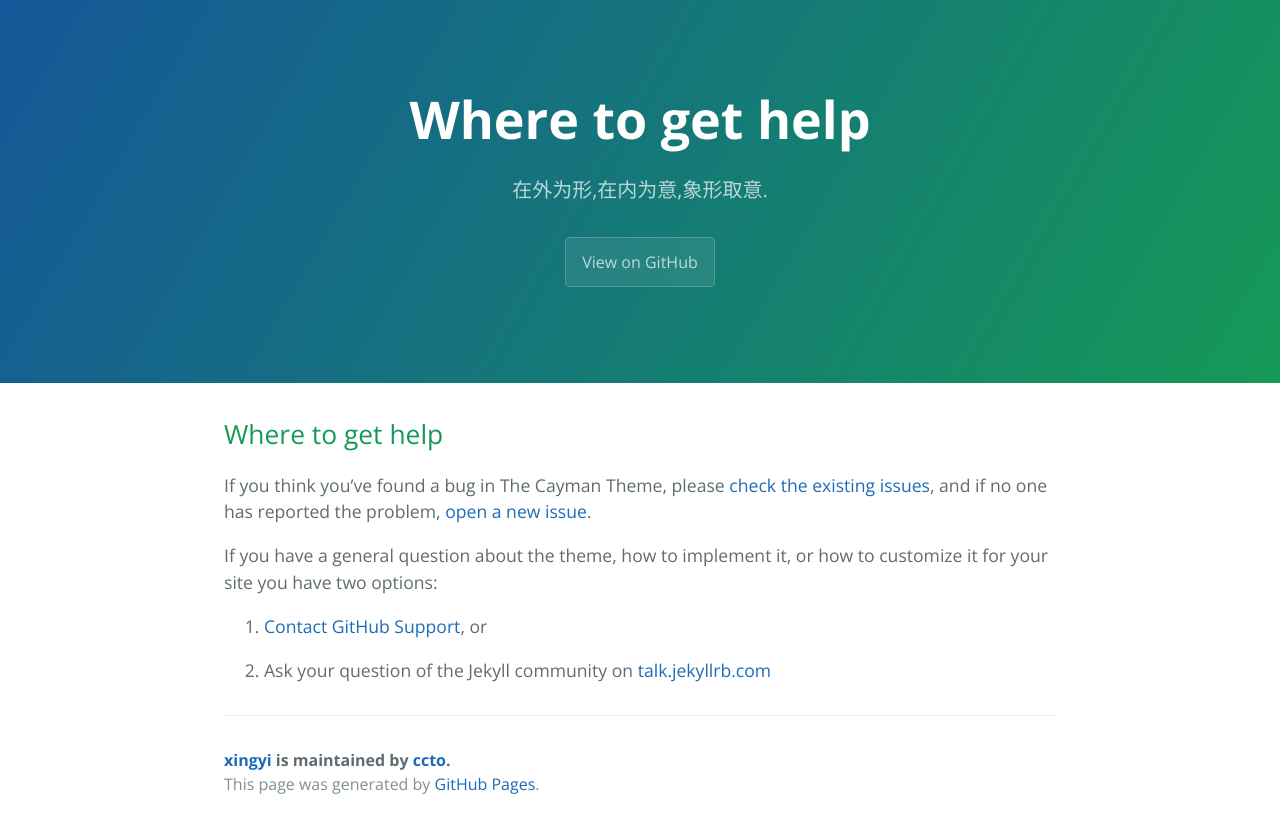
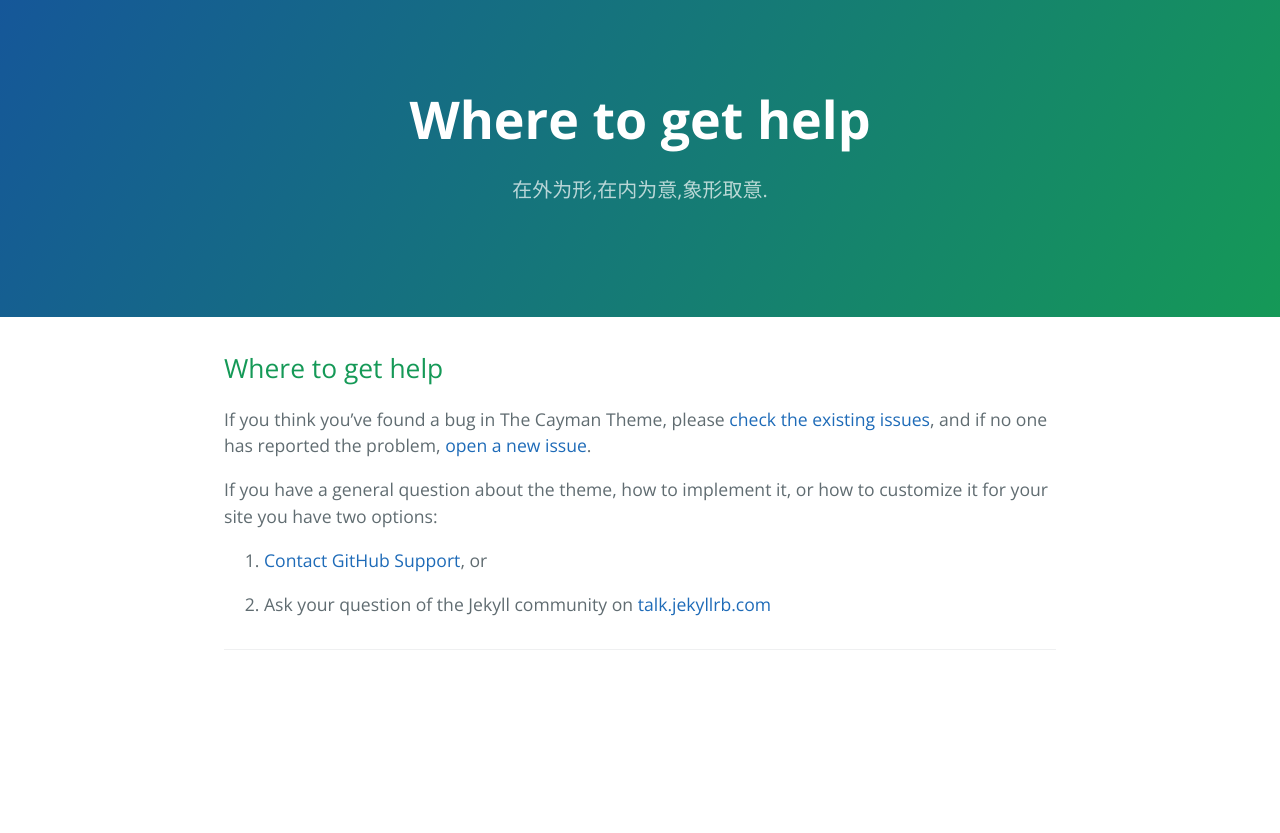
Before and after one commit to ccto/xingyi, a Jekyll site: the page built from docs/SUPPORT.md, in a window 1280 px wide. Shown: the top 833 px of the page. Built offline with Jekyll 4.4.1, drawn with Linux system fonts in a browser that asks for light colours; our own code applies the rules of GitHub Pages for plain Markdown files.

Commit message:
首页展示细节调整

```diff
--- a/_layouts/default.html
+++ b/_layouts/default.html
@@ -25,9 +25,9 @@
     <header class="page-header" role="banner">
       <h1 class="project-name">{{ page.title | default: site.title | default: site.github.repository_name }}</h1>
       <h2 class="project-tagline">{{ page.description | default: site.description | default: site.github.project_tagline }}</h2>
-      {% if site.github.is_project_page %}
+      <!-- {% if site.github.is_project_page %}
         <a href="{{ site.github.repository_url }}" class="btn">View on GitHub</a>
-      {% endif %}
+      {% endif %} -->
       {% if site.show_downloads %}
         <a href="{{ site.github.zip_url }}" class="btn">Download .zip</a>
         <a href="{{ site.github.tar_url }}" class="btn">Download .tar.gz</a>
@@ -38,10 +38,10 @@
       {{ content }}
 
       <footer class="site-footer">
-        {% if site.github.is_project_page %}
+        <!-- {% if site.github.is_project_page %}
           <span class="site-footer-owner"><a href="{{ site.github.repository_url }}">{{ site.github.repository_name }}</a> is maintained by <a href="{{ site.github.owner_url }}">{{ site.github.owner_name }}</a>.</span>
         {% endif %}
-        <span class="site-footer-credits">This page was generated by <a href="https://pages.github.com">GitHub Pages</a>.</span>
+        <span class="site-footer-credits">This page was generated by <a href="https://pages.github.com">GitHub Pages</a>.</span> -->
       </footer>
     </main>
   </body>
--- a/index.html
+++ b/index.html
@@ -10,7 +10,7 @@ title: "形意"
 <span class="date">{{ post.date }}</span>
 </p>
 <div class="content">
-{{ post.excerpt }}
+{{ post.content }}
 </div>
 {% endfor %}
 <br />
```
